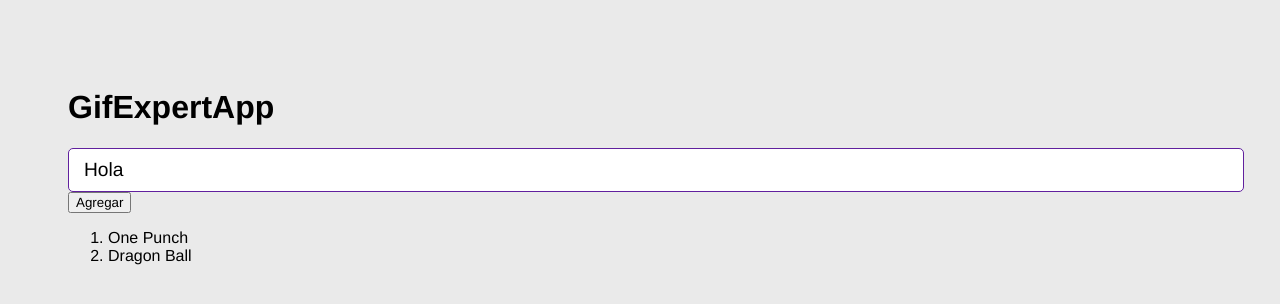
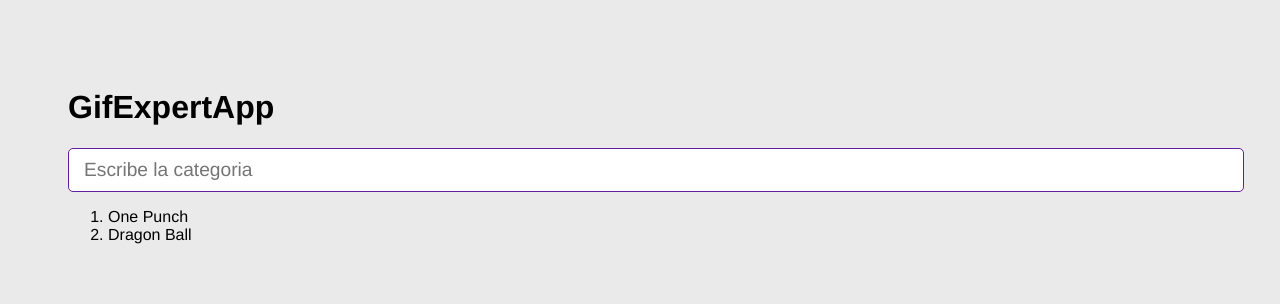
Before and after one commit to MauricioJCarrillo/gif-expert-webapp, a React (Vite) app: page / in a window 1280 px wide. Shown: the top 304 px of the page. Built offline with nearby package versions, Linux system fonts and the light colour scheme.

Commit message:
Adding newCategory to list categories

```diff
--- a/src/Components/AddCategory.jsx
+++ b/src/Components/AddCategory.jsx
@@ -1,16 +1,19 @@
 import { useState } from "react";
 
-export const AddCategory = () => {
-  const [inputValue, setInputValue] = useState("Hola");
+// eslint-disable-next-line react/prop-types
+export const AddCategory = ({ setCategories }) => {
+  const [inputValue, setInputValue] = useState("");
 
   const handleInputValue = ({ target }) => {
-    console.log(target.value);
     setInputValue(target.value);
   };
 
   const onSubmit = (event) => {
     event.preventDefault();
-    console.log(inputValue);
+    if (inputValue === "") return;
+
+    setCategories((categories) => [inputValue, ...categories]);
+    setInputValue("");
   };
 
   return (
--- a/src/GifExpertApp.jsx
+++ b/src/GifExpertApp.jsx
@@ -4,17 +4,15 @@ import { AddCategory } from "./Components/AddCategory";
 export const GifExpertApp = () => {
   const [categories, setCategories] = useState(["One Punch", "Dragon Ball"]);
 
-  const onAddCategory = () => {
-    setCategories(["Valorant", ...categories]);
-  };
+  // const onAddCategory = () => {
+  //   setCategories(["Valorant", ...categories]);
+  // };
 
   return (
     <>
       <h1>GifExpertApp</h1>
 
-      <AddCategory />
-
-      <button onClick={onAddCategory}>Agregar</button>
+      <AddCategory setCategories={setCategories} />
 
       <ol>
         {categories.map((category) => (
```
